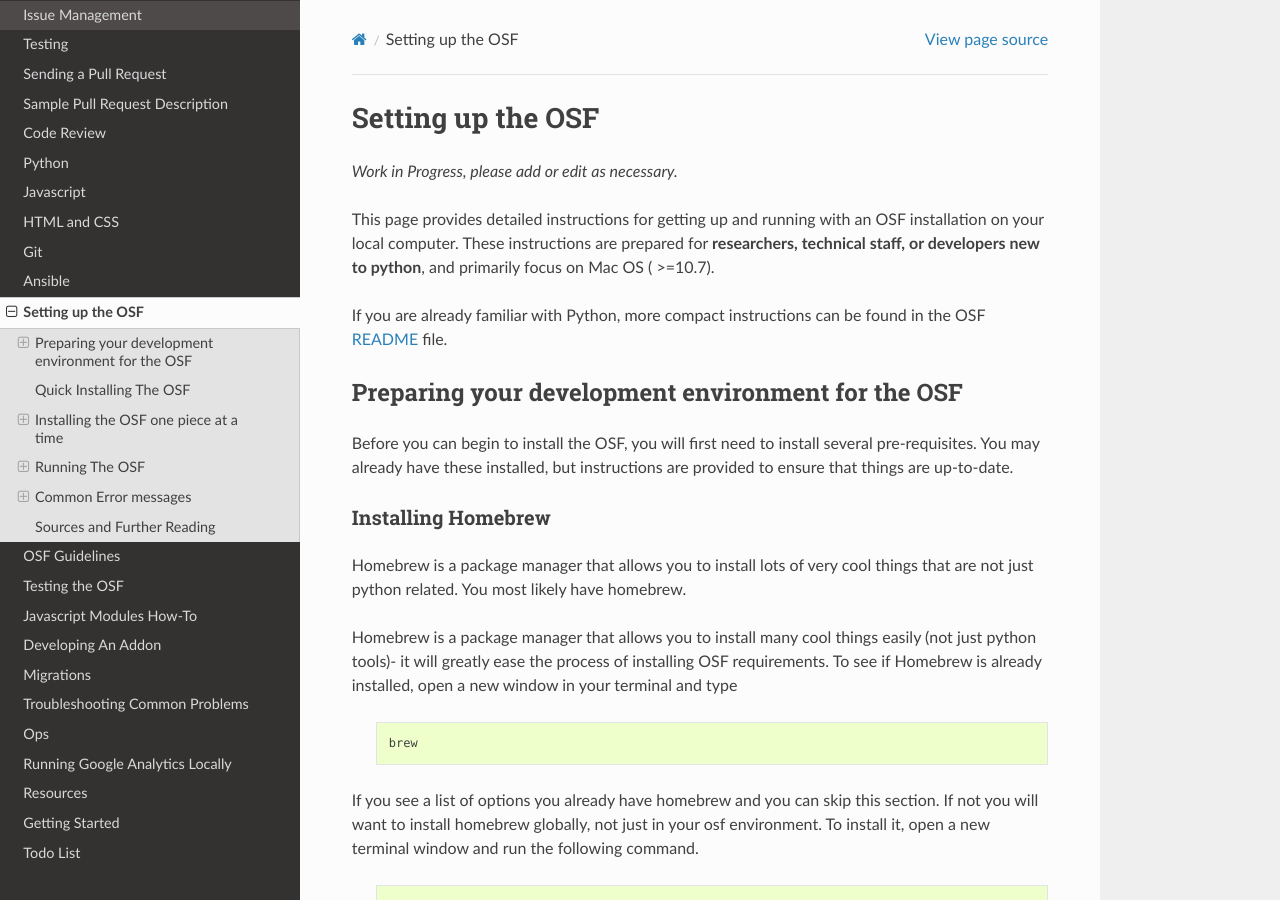
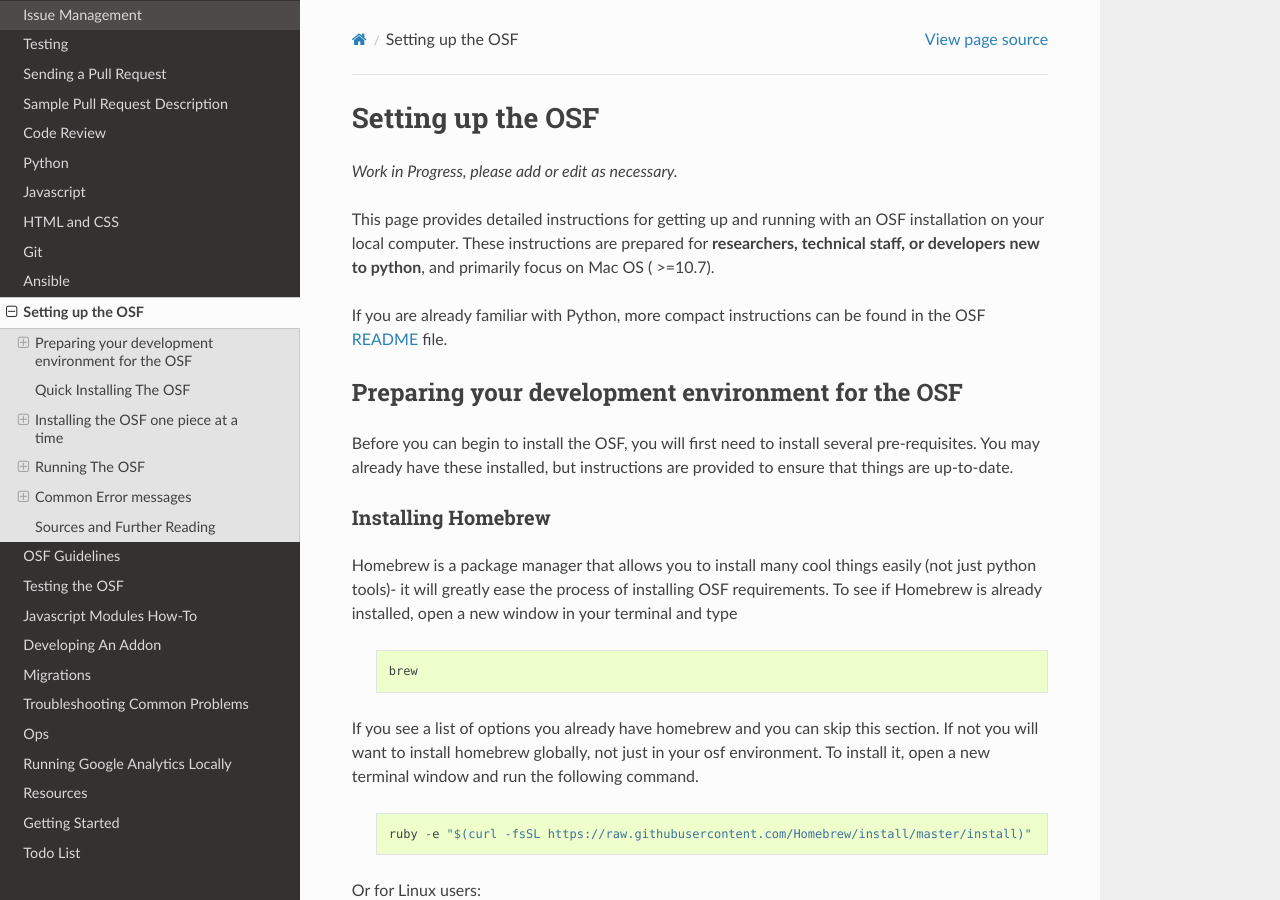
Before and after one commit to CenterForOpenScience/COSDev, a Sphinx documentation site: the page built from docs/osf/setup.rst, in a window 1280 px wide and 900 px high. Built offline with Sphinx 7.4.7 and the Read the Docs theme 2.0.0, drawn with Linux system fonts in a browser that asks for light colours.

Commit message:
Remove duplicate text from osf homebrew setup

```diff
--- a/docs/osf/setup.rst
+++ b/docs/osf/setup.rst
@@ -17,8 +17,6 @@
 
 Installing Homebrew
 -------------------
-
-Homebrew is a package manager that allows you to install lots of very cool things that are not just python related. You most likely have homebrew.
 
 Homebrew is a package manager that allows you to install many cool things easily (not just python tools)- it will greatly ease the process of installing OSF requirements. To see if Homebrew is already installed, open a new window in your terminal and type
 
```
